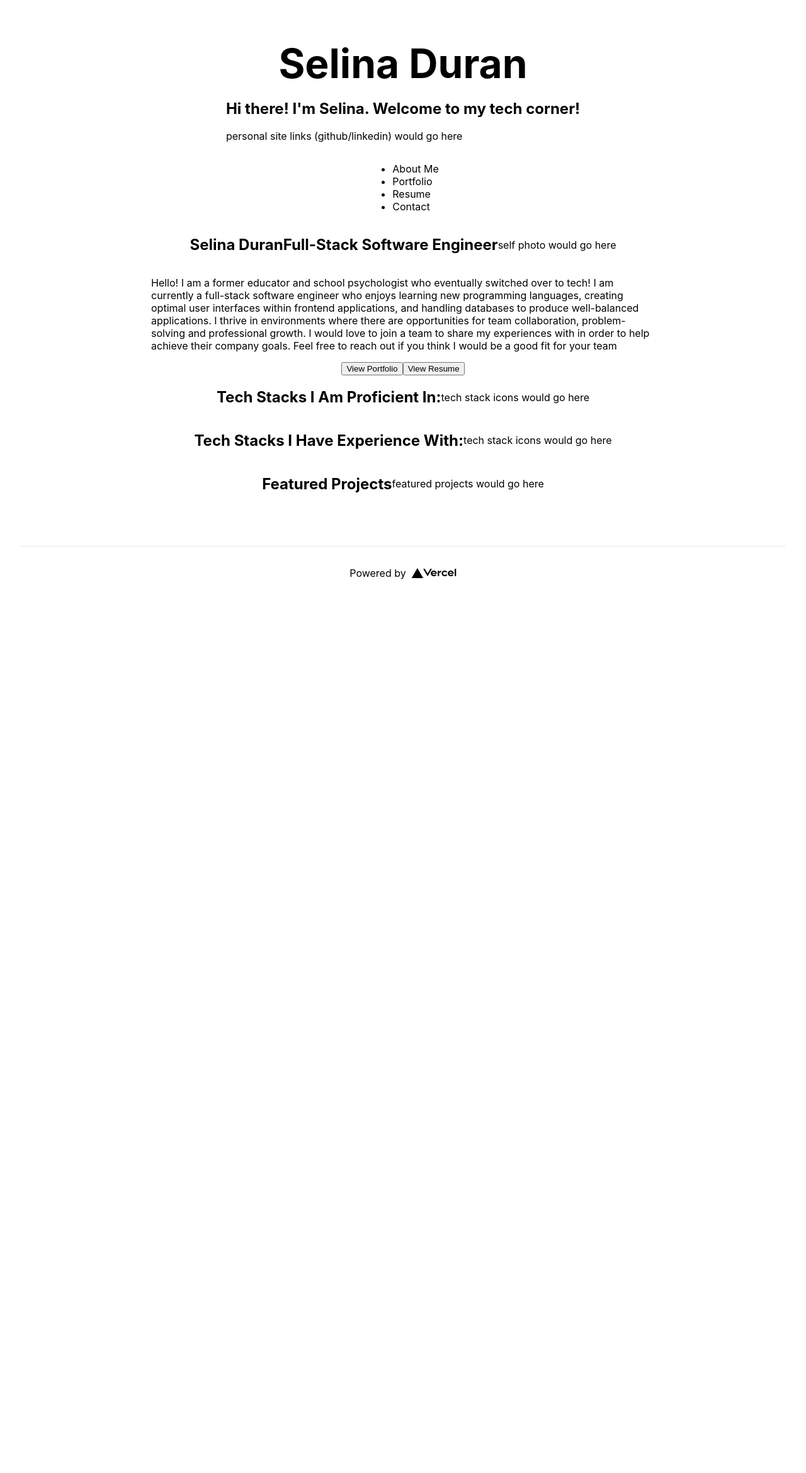
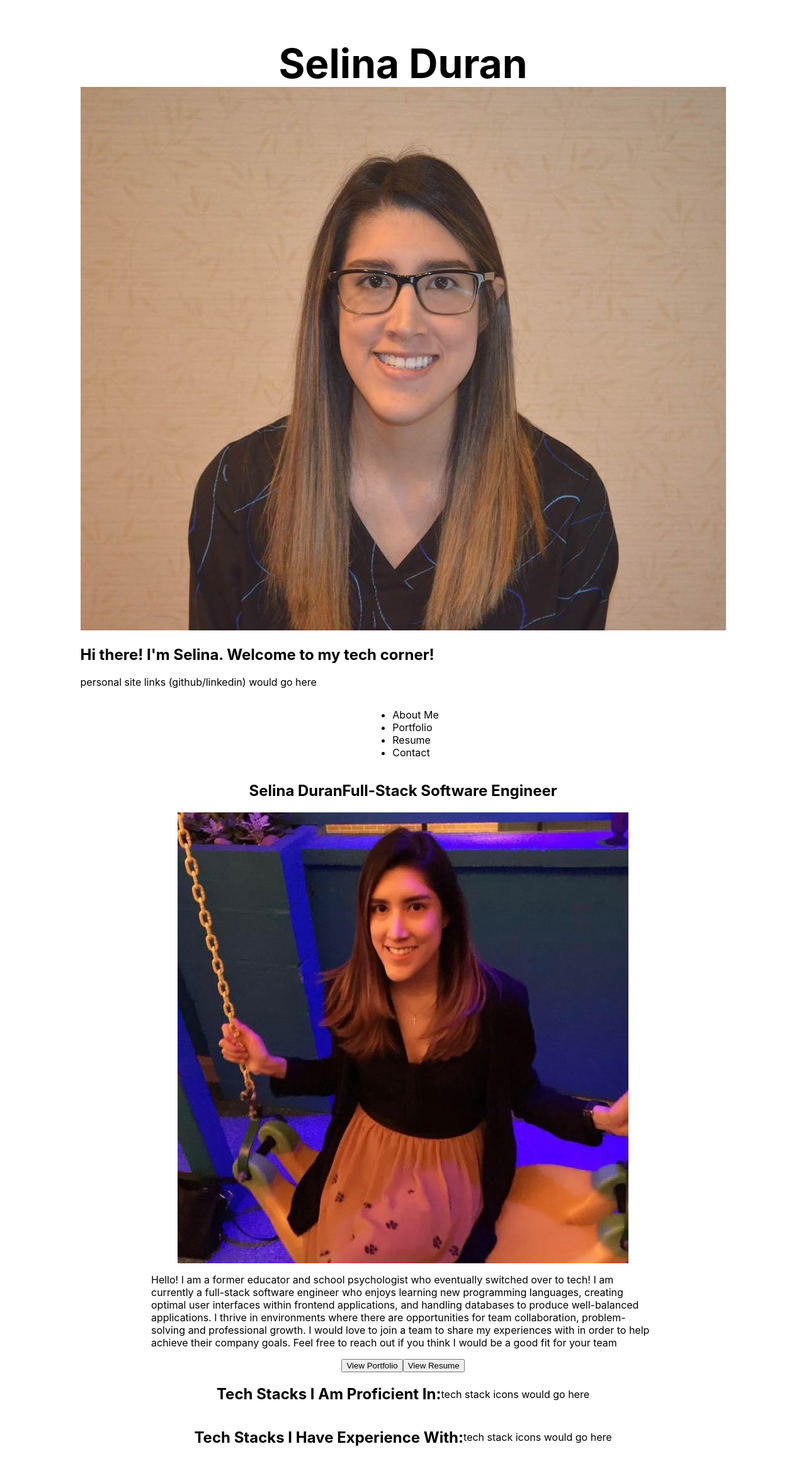
Before and after one commit to selinaduran/Personal-Portfolio, a Next.js app in the folder personal_portfolio/: page / in a window 1280 px wide. Shown: the top 2339 px of the page at 63% size. Before the commit the page ends 952 px from the top, so only its background shows below. Built offline with nearby package versions, Linux system fonts and the light colour scheme.

Commit message:
rendered photos onto homepage

```diff
--- a/personal_portfolio/pages/index.js
+++ b/personal_portfolio/pages/index.js
@@ -13,6 +13,7 @@ export default function Home() {
       <main className={styles.main}>
         <div>
           <h1 className={styles.title}>Selina Duran</h1>
+          <img src="/img/ProfilePic.jpeg" alt="profile pic"/>
           <h2>Hi there! I'm Selina. Welcome to my tech corner!</h2>
           <p>personal site links (github/linkedin) would go here</p>
         </div>
@@ -27,7 +28,7 @@ export default function Home() {
         <div className={styles.grid}>
           <h2>Selina Duran</h2>
           <h2>Full-Stack Software Engineer</h2>
-          <p>self photo would go here</p>
+          <img src="/img/AboutMe.jpeg" alt="about me"/>
           <p>Hello! I am a former educator and school psychologist who eventually switched over to tech! I am currently a full-stack software engineer who enjoys learning new programming languages, creating optimal user interfaces within frontend applications, and handling databases to produce well-balanced applications. I thrive in environments where there are opportunities for team collaboration, problem-solving and professional growth. I would love to join a team to share my experiences with in order to help achieve their company goals. Feel free to reach out if you think I would be a good fit for your team</p>
           <button>View Portfolio</button>
           <button>View Resume</button>
```
